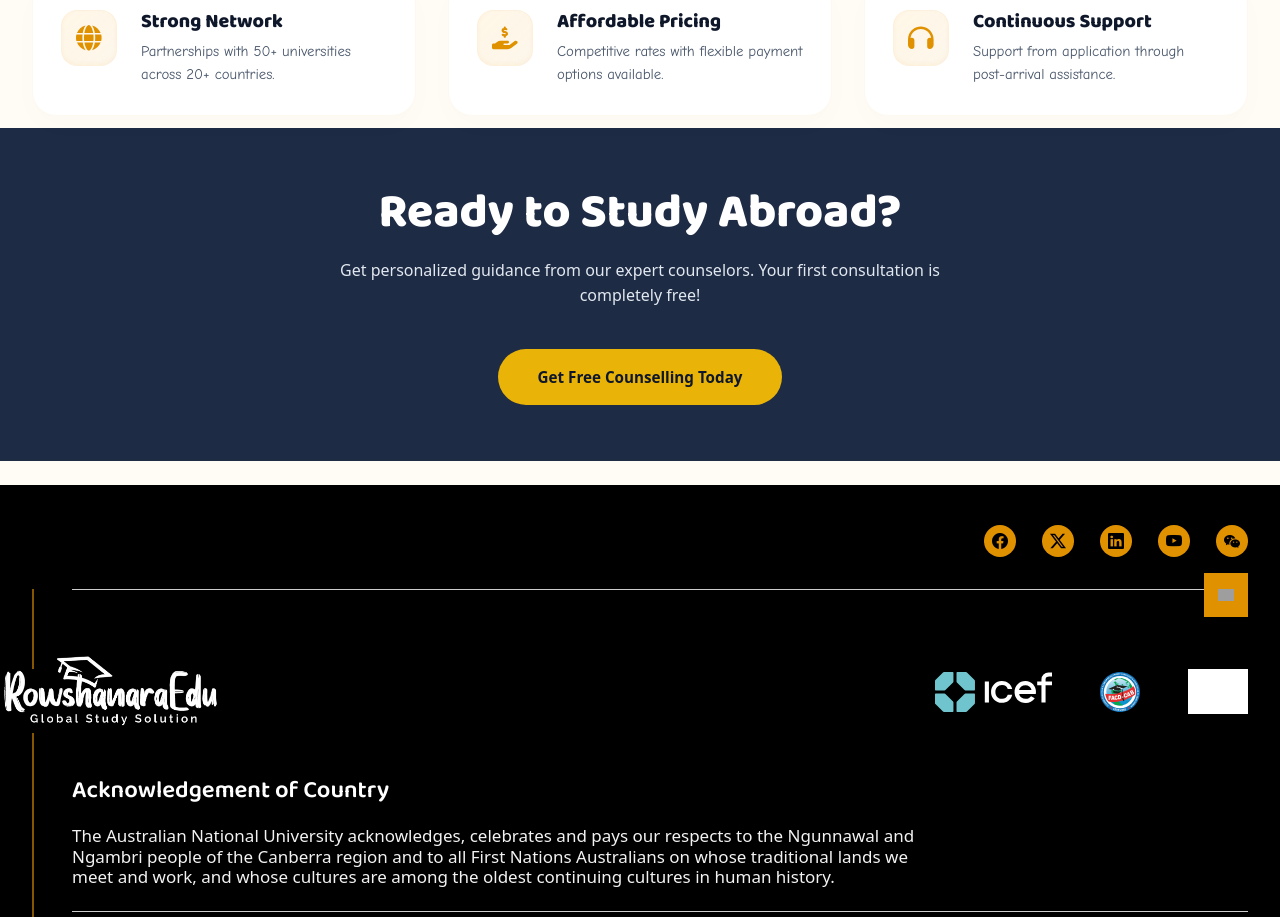
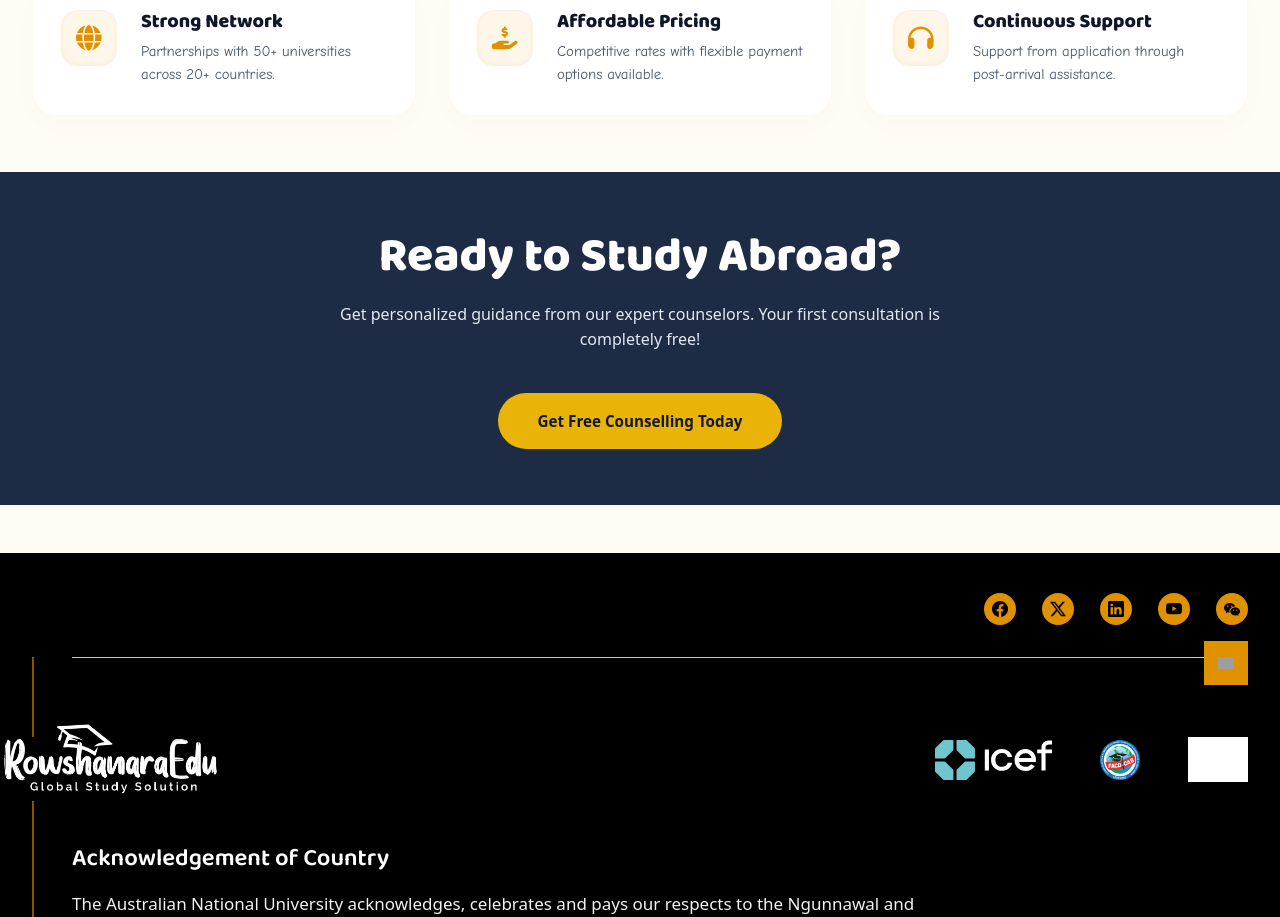
Before and after one commit to princeshiamofficial/Rowshanara-Edu, a Next.js app: page /about in a window 1280 px wide. Shown: the part 2760-3677 px from the top of the page. Built offline with nearby package versions, Linux system fonts and the light colour scheme; grey boxes are pictures that could not be loaded.

Commit message:
fix: restore cta section margins on interior pages while keeping home page flush

```diff
--- a/src/app/globals.css
+++ b/src/app/globals.css
@@ -2426,7 +2426,6 @@ body.client-page-layout .stats-section,
 body.client-page-layout .destinations-section,
 body.client-page-layout .services-section,
 body.client-page-layout .testimonials-section,
-body.client-page-layout .cta-section,
 body.client-page-layout .brand-overview-section {
   margin-top: 0 !important;
   margin-bottom: 0 !important;
--- a/src/app/page.tsx
+++ b/src/app/page.tsx
@@ -19,7 +19,7 @@ export default function Home() {
       <Destinations />
       <Services />
       <Testimonials />
-      <CTA />
+      <CTA style={{ marginTop: 0, marginBottom: 0 }} />
     </div>
   );
 }
```
